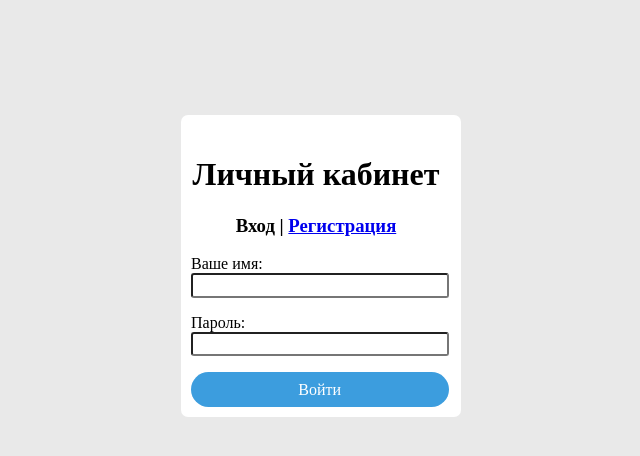
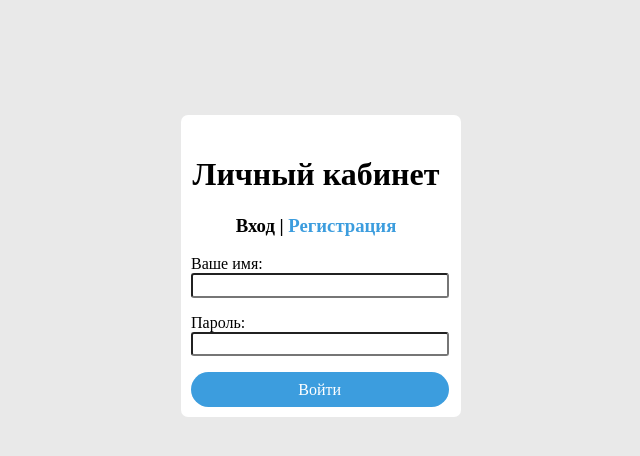
Before and after one commit to mas-gae76/Ad-site, a Django app: template samplesite/accounts/templates/auth/login.html in a window 1280 px wide. Shown: the top 456 px of the page, without its empty margins (334-974 px from the left). Run offline with Django 3.2, Linux system fonts and the light colour scheme; the template is opened without the code that fills it: values that come from a table or form of the project are taken from there, others are empty; parts of the project's set-up code (start-up, migrations or seed data) failed here and were passed over.

Commit message:
added styles for personal button and alternate button when authenticating

```diff
--- a/samplesite/accounts/static/style.css
+++ b/samplesite/accounts/static/style.css
@@ -60,11 +60,11 @@ button:hover {
 ul li {
     color: red;
 }
-h3 .option {
+.dop_option {
     text-decoration: none;
     color: #3c9dde;
 }
-.auth_error {
+.form a {
     text-decoration: none;
     color: #3c9dde;
 }
```
